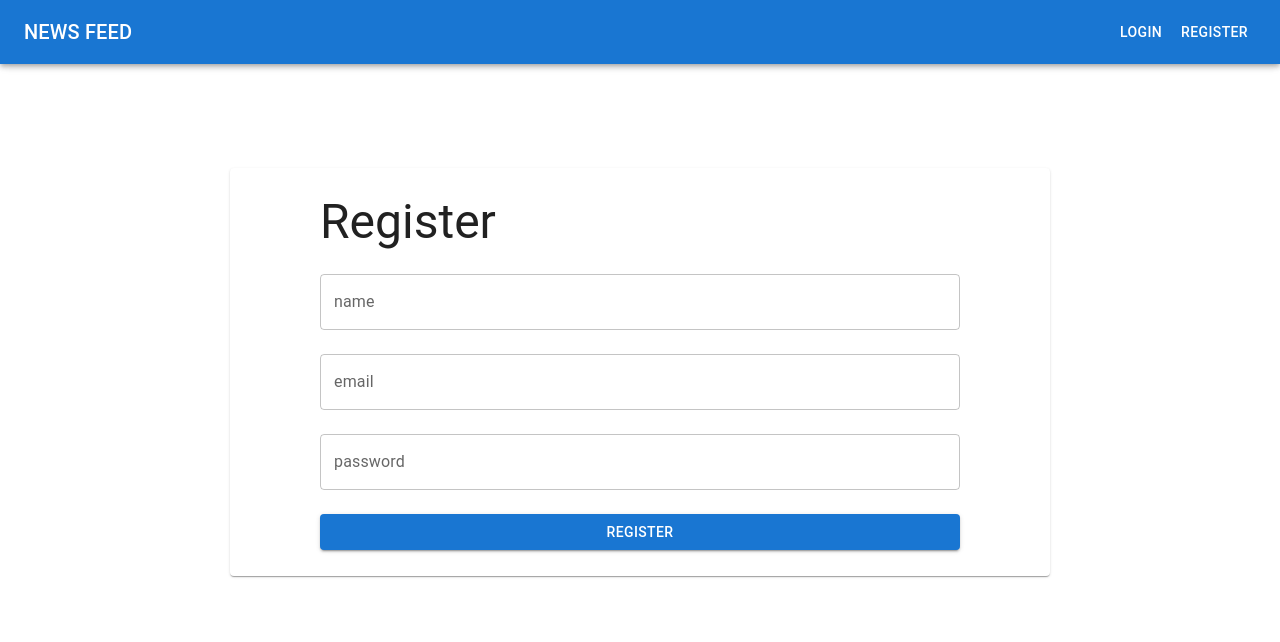
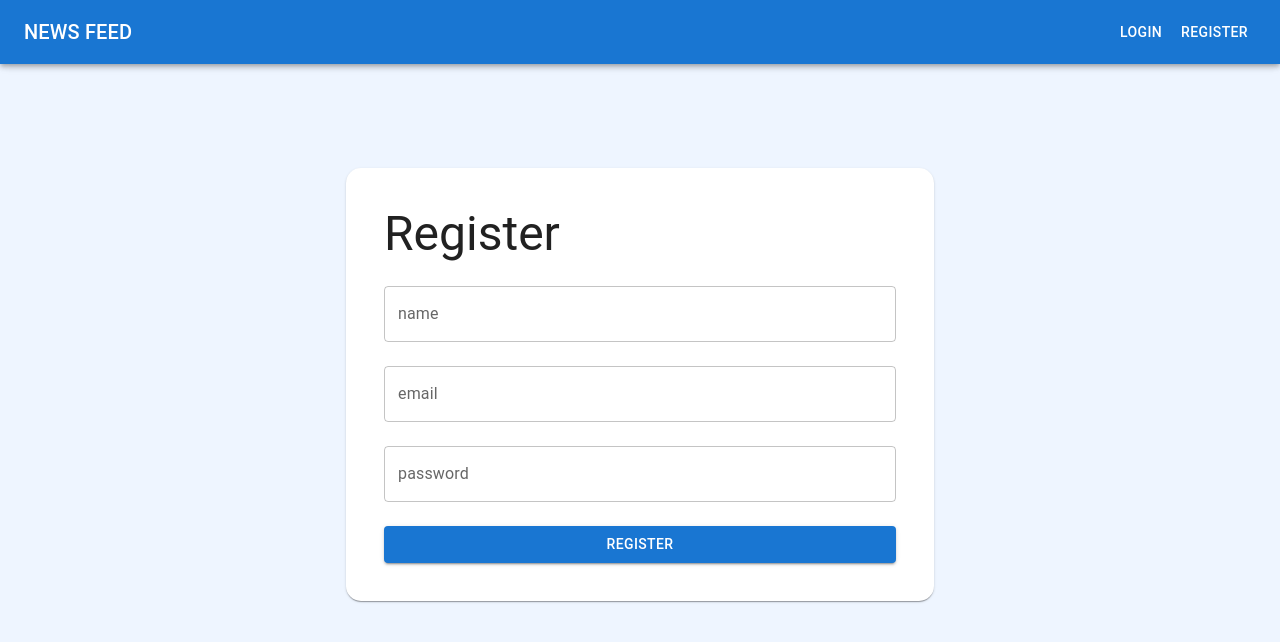
Before and after one commit to nagarjun73/newsfeed-task-front, a React (Create React App) app: page /register in a window 1280 px wide. Shown: the top 642 px of the page. Built offline with nearby package versions, Linux system fonts and the light colour scheme.

Commit message:
added loadmore functionality in newsfeed

```diff
--- a/public/index.html
+++ b/public/index.html
@@ -1,14 +1,12 @@
 <!DOCTYPE html>
 <html lang="en">
+
 <head>
   <meta charset="utf-8" />
   <link rel="icon" href="%PUBLIC_URL%/favicon.ico" />
   <meta name="viewport" content="width=device-width, initial-scale=1" />
   <meta name="theme-color" content="#000000" />
-    <meta
-      name="description"
-      content="Web site created using create-react-app"
-    />
+  <meta name="description" content="Web site created using create-react-app" />
   <link rel="apple-touch-icon" href="%PUBLIC_URL%/logo192.png" />
   <!--
       manifest.json provides metadata used when your web app is installed on a
@@ -26,9 +24,11 @@
     -->
   <title>React App</title>
 </head>
-  <body>
+
+<body style="background-color:#EEF5FF;">
   <noscript>You need to enable JavaScript to run this app.</noscript>
-    <div id="root"></div>
+  <div id="root">
+  </div>
   <!--
       This HTML file is a template.
       If you open it directly in the browser, you will see an empty page.
@@ -40,4 +40,5 @@
       To create a production bundle, use `npm run build` or `yarn build`.
     -->
 </body>
+
 </html>
--- a/src/components/Auth/Login.js
+++ b/src/components/Auth/Login.js
@@ -59,7 +59,8 @@ const Login = (props) => {
           justifyContent: "center",
           margin: "auto",
           padding: "3vw",
-          width: '60vw'
+          width: '40vw',
+          borderRadius: "15px"
         }} onSubmit={loginHandleFunction}>
         <Stack justifyContent='center' width="50vw" spacing={3}>
           <Typography variant="h3">Login</Typography>
--- a/src/components/Auth/Register.js
+++ b/src/components/Auth/Register.js
@@ -41,7 +41,16 @@ const Register = (props) => {
   return (
     <Box paddingTop="20vh">
       <Toaster />
-      <Card component="form" sx={{ display: "flex", justifyContent: "center", width: "60vw", margin: "auto", padding: "2vw" }} onSubmit={signInHandleFunction}>
+      <Card component="form"
+        sx={{
+          display: "flex",
+          justifyContent: "center",
+          width: "40vw",
+          margin: "auto",
+          padding: "3vw",
+          paddingBottom: "3vw",
+          borderRadius: "15px"
+        }} onSubmit={signInHandleFunction}>
         <Stack justifyContent='center' width="50vw" spacing={3}>
           <Typography variant="h3">Register</Typography>
           {fields.map((fld, i) => {
@@ -56,7 +65,6 @@ const Register = (props) => {
               helperText={formError[fld]}
               sx={{ backgroundColor: "white" }} />
           })}
-
           <Button type="submit" variant="contained">Register</Button>
         </Stack>
       </Card>
--- a/src/components/Feed/Dropdown.js
+++ b/src/components/Feed/Dropdown.js
@@ -7,7 +7,7 @@ const Dropdown = (props) => {
   const options = ["recentStories", "topStories", "india", "world", "nri", "business", "sports"]
 
   return (
-    <FormControl variant="filled" sx={{ m: 1, minWidth: 120 }}>
+    <FormControl variant="filled" sx={{ m: 1, minWidth: 140 }}>
       <InputLabel id="select-filled-label">categories</InputLabel>
       <Select
         labelId="select-filled-label"
--- a/src/components/Feed/NewsCard.js
+++ b/src/components/Feed/NewsCard.js
@@ -4,7 +4,7 @@ const NewsCard = (props) => {
   const { feed } = props
 
   return (
-    <Card sx={{ marginY: '3vh', padding: "1vw" }} elevation={3}>
+    <Card sx={{ marginY: '3vh', padding: "1.5vw", borderRadius: "15px" }} elevation={3}>
       <CardContent>
         <Typography sx={{ fontSize: 14 }} color="text.secondary" gutterBottom>
           {feed.category}
--- a/src/components/Feed/NewsFeed.js
+++ b/src/components/Feed/NewsFeed.js
@@ -5,10 +5,12 @@ import NewsCard from "./NewsCard"
 import Dropdown from "./Dropdown"
 import { useContext } from 'react'
 import { UserContext } from '../../App'
+import { Button } from "@mui/material"
 
 const NewsFeed = (props) => {
   const iniOpt = localStorage.getItem('selectedOption')
   const [option, setOption] = useState(iniOpt ? iniOpt : 'recentStories')
+  const [limit, setLimit] = useState(10)
   const [feeds, setFeeds] = useState([])
   const { userState } = useContext(UserContext)
   const userPresent = Object.keys(userState.currentUser).length !== 0
@@ -16,7 +18,7 @@ const NewsFeed = (props) => {
   useEffect(() => {
     if (localStorage.getItem('token')) {
       (async () => {
-        const getFeed = await axios.get(`http://localhost:3073/feeds/${option}`, {
+        const getFeed = await axios.get(`http://localhost:3073/feeds?category=${option}&limit=${limit}`, {
           headers: {
             Authorization: localStorage.getItem('token')
           }
@@ -25,11 +27,17 @@ const NewsFeed = (props) => {
         localStorage.setItem('selectedOption', option)
       })()
     }
-  }, [option])
+  }, [option, limit])
 
   //dropdown option updater function
   const optionUpdater = (option) => {
     setOption(option)
+  }
+
+  //loadmore fuction
+  const handleLoadMore = () => {
+    const newVar = limit + 10
+    setLimit(newVar)
   }
 
   return (
@@ -39,6 +47,7 @@ const NewsFeed = (props) => {
         {feeds.map((feed) => {
           return <NewsCard key={feed._id} feed={feed} />
         })}
+        <Button variant="contained" onClick={handleLoadMore}>Load more</Button>
       </Box> :
         <Box>
           <Typography variant="h3" padding="auto">Please Login</Typography>
```
Lines whose indentation alone changed are shown as unchanged.
